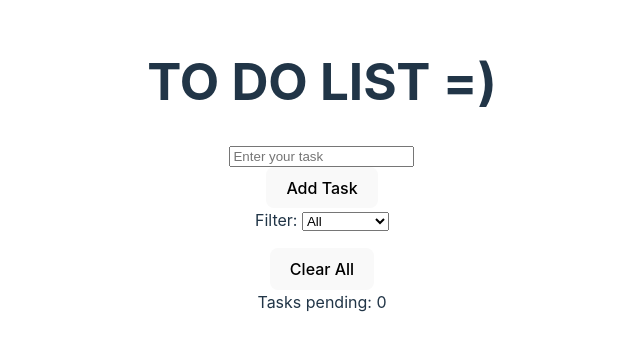
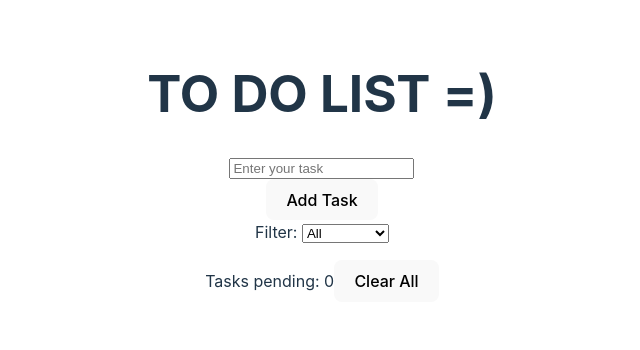
Before and after one commit to ispg103/ProgramacionWeb, a React (Vite) app in the folder todoapp/: page / in a window 1280 px wide. Shown: the part 234-584 px from the top of the page, without its empty margins (318-958 px from the left). Built offline with nearby package versions, Linux system fonts and the light colour scheme.

Commit message:
organizing footer

```diff
--- a/todoapp/src/App.jsx
+++ b/todoapp/src/App.jsx
@@ -1,6 +1,5 @@
 import './App.css';
 
-import { Footer } from './components/Footer/Footer';
 import { Header } from './components/Header/Header';
 import TodoList from './components/List/List';
 
@@ -11,7 +10,6 @@ function App() {
     <>
       <Header />
       <TodoList />
-      <Footer />
     </>
   );
 }
--- a/todoapp/src/components/Footer/Footer.jsx
+++ b/todoapp/src/components/Footer/Footer.jsx
@@ -1,7 +1,20 @@
-export function Footer(){
-    return(
-        <>
+import PropTypes from 'prop-types';
+import Button from '../Button/Button';
 
-        </>
-    )
+function Footer({ tasks, clearAllTasks }) {
+  const tasksPending = tasks.filter(task => !task.completed).length;
+
+  return (
+    <div>
+      <span>Tasks pending: {tasksPending}</span>
+      <Button type="button" text="Clear All" handleClickCounter={clearAllTasks} /> {/* Botón Clear All */}
+    </div>
+  );
 }
+
+Footer.propTypes = {
+  tasks: PropTypes.array.isRequired,
+  clearAllTasks: PropTypes.func.isRequired,
+};
+
+export default Footer;
--- a/todoapp/src/components/Form/Form.jsx
+++ b/todoapp/src/components/Form/Form.jsx
@@ -33,4 +33,4 @@ Form.propTypes = {
   handleAddTask: PropTypes.func.isRequired,
 };
 
-export default Form; // Aquí se exporta el componente Form
+export default Form;
--- a/todoapp/src/components/List/List.jsx
+++ b/todoapp/src/components/List/List.jsx
@@ -1,6 +1,7 @@
 import { useState } from 'react';
 import Button from '../Button/Button';
 import Form from '../Form/Form';
+import Footer from '../Footer/Footer';
 import useInput from '../../hooks/useInput';
 import useTasks from '../../hooks/useTasks';
 
@@ -12,6 +13,10 @@ export default function TodoList() {
   const handleAddTask = () => {
     addTask(inputValue);
     setInput('');
+  };
+
+  const handleClearAllTasks = () => {
+    clearAllTasks();
   };
 
   // Filtrar las tareas según el estado del filtro
@@ -50,10 +55,7 @@ export default function TodoList() {
           </li>
         ))}
       </ul>
-      <Button type="button" text="Clear All" handleClickCounter={clearAllTasks} />
-      <div>
-        <span>Tasks pending: {tasks.filter((task) => !task.completed).length}</span>
-      </div>
+      <Footer tasks={tasks} clearAllTasks={handleClearAllTasks} />
     </div>
   );
 }
```
